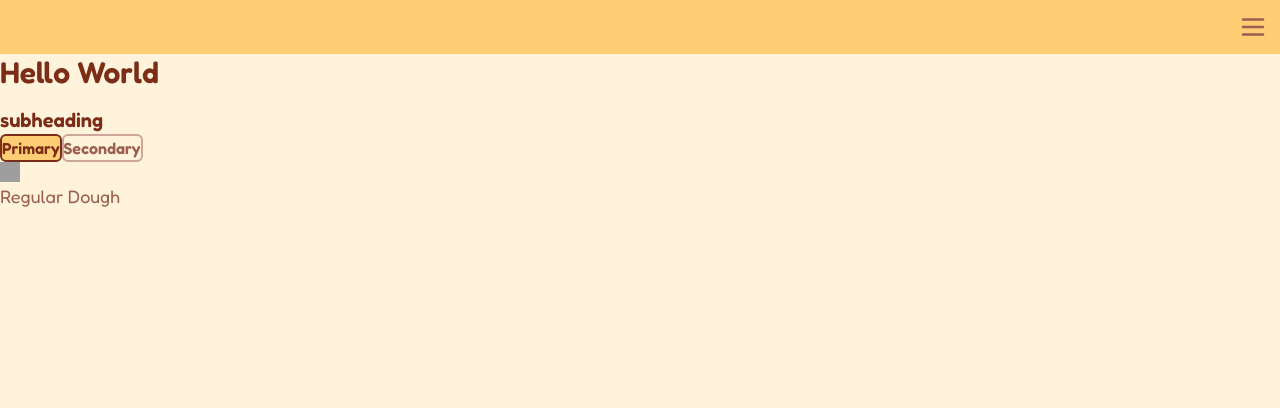
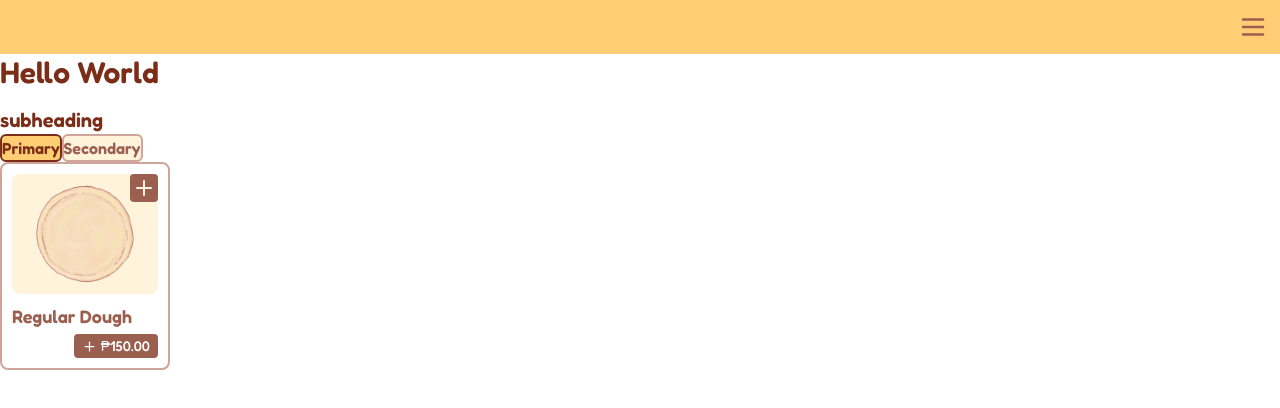
Before and after one commit to xialuna/zazoom-order-app, a Next.js app: page / in a window 1280 px wide. Shown: the top 408 px of the page. Built offline with nearby package versions, Linux system fonts and the light colour scheme; grey boxes are pictures that could not be loaded.

Commit message:
Add styling for ingredients component

```diff
--- a/package.json
+++ b/package.json
@@ -24,6 +24,8 @@
     "eslint": "^9",
     "eslint-config-next": "15.1.5",
     "postcss": "^8.5.1",
+    "prettier": "^3.4.2",
+    "prettier-plugin-tailwindcss": "^0.6.10",
     "tailwindcss": "^3.4.17",
     "typescript": "^5"
   }
--- a/src/app/globals.css
+++ b/src/app/globals.css
@@ -4,7 +4,7 @@
 
 @layer base{
     body{
-        @apply bg-neutral-50 text-neutral-secondary font-fredoka;
+        @apply text-neutral-secondary font-fredoka;
     }
     h1{
        @apply text-3xl font-semibold mb-4 text-neutral-primary;
@@ -27,6 +27,6 @@
     }
 
     .btn-hover{
-        @apply hover:bg-brand-primary-hover hover:text-text-onbrand-primary hover:transition hover:border-brand-primary
+        @apply hover:bg-brand-primary-hover hover:text-onbrand-primary hover:transition hover:border-brand-primary
     }
 }
--- a/src/components/ui/IngredientBox.tsx
+++ b/src/components/ui/IngredientBox.tsx
@@ -1,10 +1,30 @@
 import React from 'react'
-
+import { Plus } from 'lucide-react'
 export const IngredientBox = () => {
   return (
-    <div>
-      <img src='regular-dough.webp' className='w-5 h-5'></img>
-      <h3 className='text-lg'>Regular Dough</h3>
+    <div className='flex w-[170px] flex-col rounded-lg border-2 border-neutral-primary p-2.5'>
+      {/* Image Container */}
+      <div className='relative'>
+        <div className='flex items-center justify-center rounded-lg bg-neutral-primary p-2'>
+          <img src='assets/regular-dough.webp' className='w-[104px]'></img>
+        </div>
+
+        <button className='bg-neutral-emphasis absolute right-0 top-0 rounded p-0.5'>
+          <Plus className='text-onbrand-primary' />
+        </button>
+      </div>
+      {/* Title Card Container */}
+      <div className='flex flex-col gap-1'>
+        <h3 className='pt-2 text-lg font-semibold'>Regular Dough</h3>
+
+        {/* Price */}
+        <div className='flex justify-end'>
+          <div className='bg-neutral-emphasis flex items-center justify-end gap-1 rounded px-2 py-0.5 text-white'>
+            <Plus size={15} className='border-medium' />
+            <span className='text-sm font-medium'>₱150.00</span>
+          </div>
+        </div>
+      </div>
     </div>
   )
 }
--- a/tailwind.config.js
+++ b/tailwind.config.js
@@ -1,45 +1,46 @@
 /** @type {import('tailwindcss').Config} */
 const globalColors = {
-	brand: {
-		DEFAULT: "#FFCE74",
-		dark: "#7C2D18",
-	},
-	neutral: {
-		50: "#FFF3DC",
-		100: "#CFA49B",
-		200: "#9B5F4F",
-		300: "#7C2D18",
-	},
-	error: "#F24545",
-};
+  brand: {
+    DEFAULT: '#FFCE74',
+    dark: '#7C2D18'
+  },
+  neutral: {
+    50: '#FFF3DC',
+    100: '#CFA49B',
+    200: '#9B5F4F',
+    300: '#7C2D18'
+  },
+  error: '#F24545'
+}
 
 module.exports = {
   content: [
-    './src/app/**/*.{js,ts,jsx,tsx}',   // Add paths where Tailwind classes are used
-    './src/components/**/*.{js,ts,jsx,tsx}', // Add paths for components
+    './src/app/**/*.{js,ts,jsx,tsx}', // Add paths where Tailwind classes are used
+    './src/components/**/*.{js,ts,jsx,tsx}' // Add paths for components
   ],
   theme: {
     extend: {
       fontFamily: {
-        fredoka: ['Fredoka', 'sans-serif'],
+        fredoka: ['Fredoka', 'sans-serif']
       },
       colors: globalColors,
       backgroundColor: {
-        "brand-primary": globalColors.brand.DEFAULT,
-        "brand-primary-hover": globalColors.brand.dark,
-        "neutral-primary": globalColors.neutral[50],
+        'brand-primary': globalColors.brand.DEFAULT,
+        'brand-primary-hover': globalColors.brand.dark,
+        'neutral-primary': globalColors.neutral[50],
+        'neutral-emphasis': globalColors.neutral[200]
       },
       borderColor: {
-        "brand-primary": globalColors.brand.dark,
-        "neutral-primary": globalColors.neutral[100],
+        'brand-primary': globalColors.brand.dark,
+        'neutral-primary': globalColors.neutral[100]
       },
       textColor: {
-        "text-onbrand-primary": globalColors.neutral[50],
-        "neutral-primary": globalColors.neutral[300],
-        "neutral-secondary": globalColors.neutral[200],
-        "neutral-error": globalColors.error,
-      },
-    },
+        'onbrand-primary': globalColors.neutral[50],
+        'neutral-primary': globalColors.neutral[300],
+        'neutral-secondary': globalColors.neutral[200],
+        'neutral-error': globalColors.error
+      }
+    }
   },
-  plugins: [],
+  plugins: []
 }
```
Also changed, not shown: .prettierrc.json, 1 other file (tests, documents, lock files or other folders).
